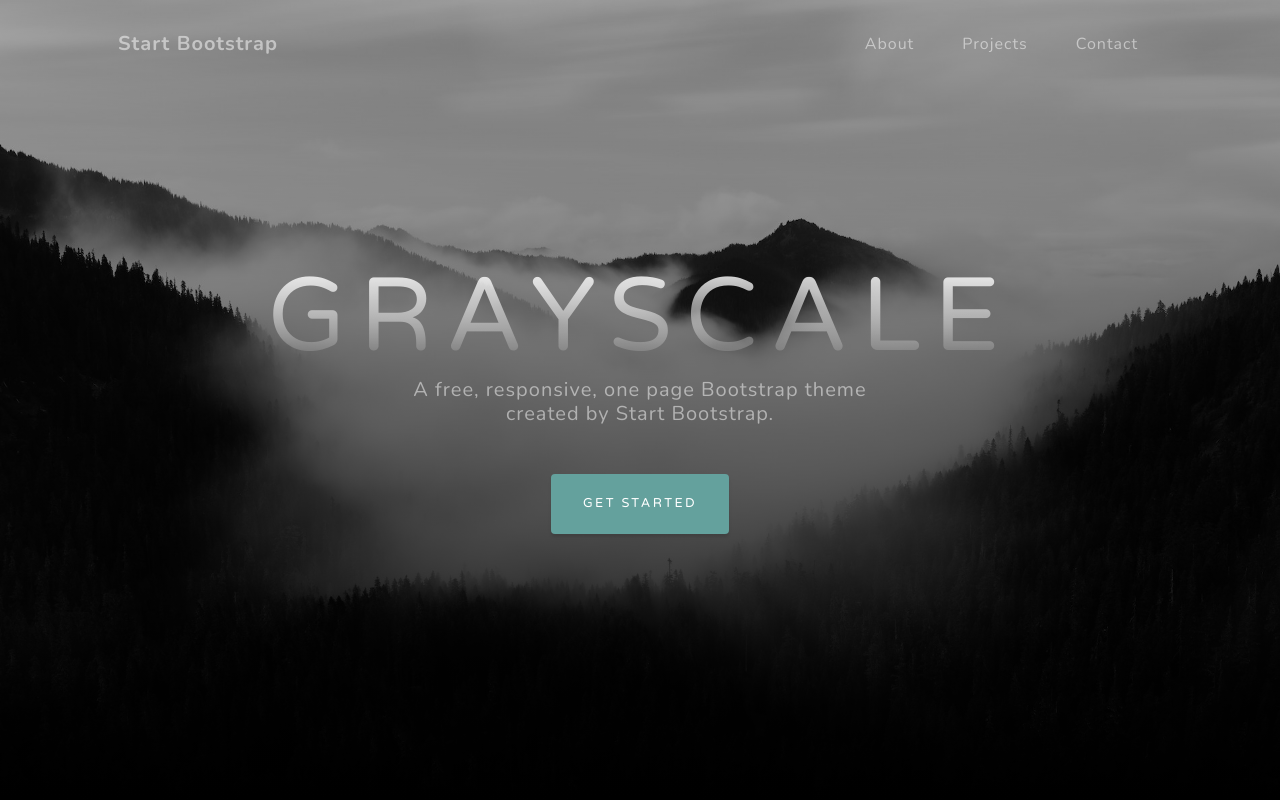
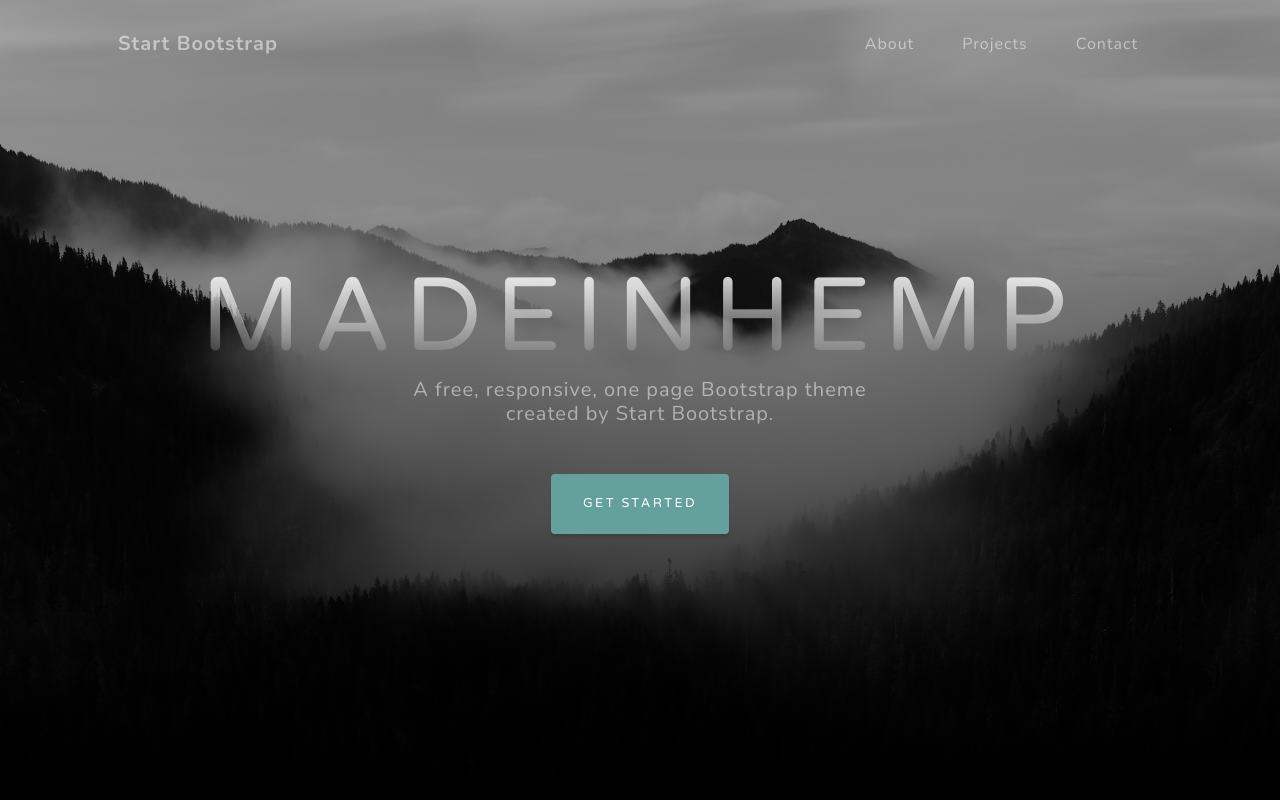
Before and after one commit to Kimic/madeinhemp, a plain HTML site: page index.html in a window 1280 px wide. Shown: the top 800 px of the page. Drawn offline with nearby package versions, Linux system fonts and the light colour scheme.

Commit message:
20211025 Tercero commit

```diff
--- a/index.html
+++ b/index.html
@@ -38,7 +38,7 @@
             <div class="container px-4 px-lg-5 d-flex h-100 align-items-center justify-content-center">
                 <div class="d-flex justify-content-center">
                     <div class="text-center">
-                        <h1 class="mx-auto my-0 text-uppercase">Grayscale</h1>
+                        <h1 class="mx-auto my-0 text-uppercase">Madeinhemp</h1>
                         <h2 class="text-white-50 mx-auto mt-2 mb-5">A free, responsive, one page Bootstrap theme created by Start Bootstrap.</h2>
                         <a class="btn btn-primary" href="#about">Get Started</a>
                     </div>
```
